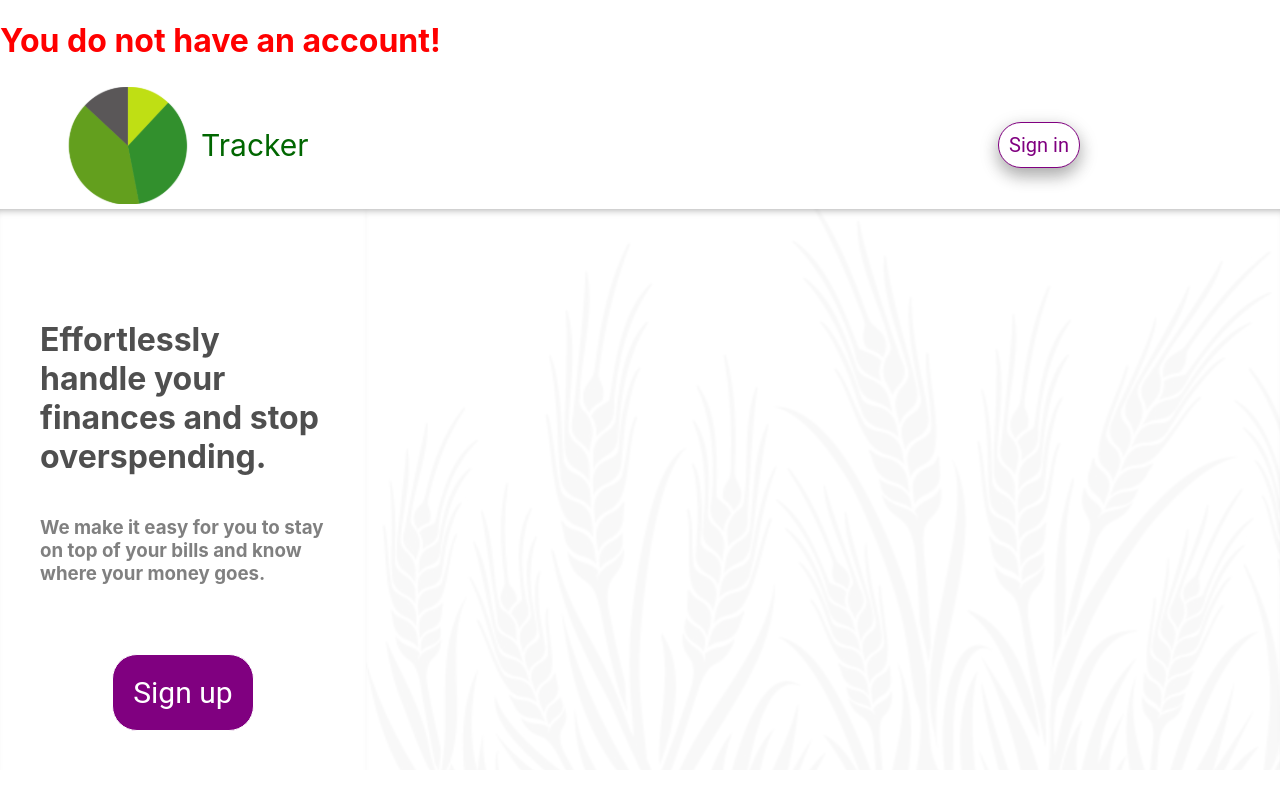
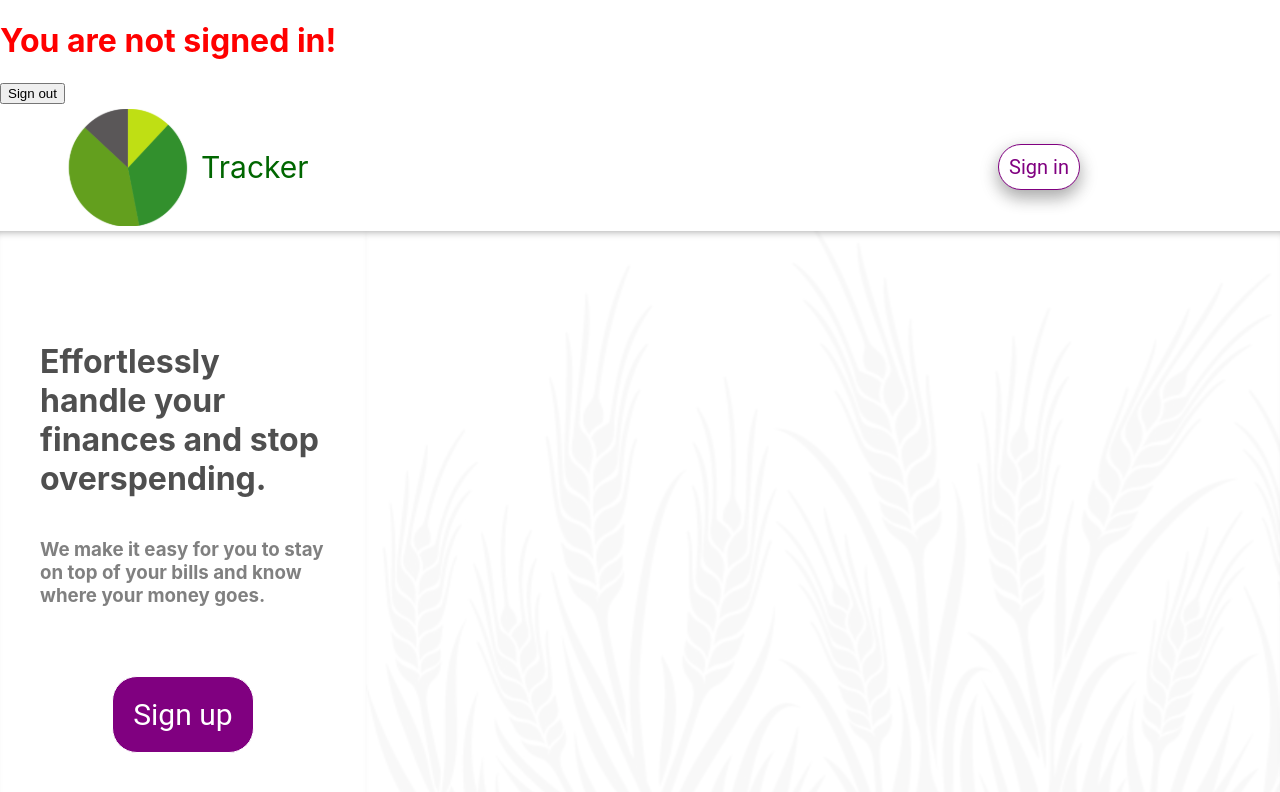
Before and after one commit to MartinZugs/Expense-Tracker, a React (Create React App) app in the folder my-app/: page /#/ in a window 1280 px wide. Shown: the top 792 px of the page. Built offline with nearby package versions, Linux system fonts and the light colour scheme; no server answers.

Commit message:
added a signout fuction and rudimentary button to test.

```diff
--- a/my-app/src/components/Home.js
+++ b/my-app/src/components/Home.js
@@ -18,11 +18,13 @@ class Home extends Component {
             user: {}
         }
     }
+logout(){
+        fire.auth().signOut();
+}
 
     componentDidMount() {
         this.authListener();
     }
-
     componentWillUnmount() {
         // fix Warning: Can't perform a React state update on an unmounted component
         this.setState = (state, callback) => {
@@ -48,8 +50,10 @@ class Home extends Component {
 
         <HashRouter>
             <div>
-                {this.state.user ? (<LoggedInPage/>) : (<h1 style={{color: "red"}}>You do not have an account!</h1>)}
+                {this.state.user ? (<LoggedInPage/>) : (<h1 style={{color: "red"}}>You are not signed in!</h1>)}
+
             </div>
+            <button onClick={this.logout}>Sign out</button>
             <div className="container">
 
                 <LogoHeader />
--- a/my-app/src/content/LoggedInPage.js
+++ b/my-app/src/content/LoggedInPage.js
@@ -14,7 +14,7 @@ class LoggedInPage extends Component {
 
         return (
 
-            <div ><h1>You have an account!</h1></div>
+            <div ><h1>You are signed in!</h1></div>
         );
     }
 }
--- a/my-app/src/content/SignIn.js
+++ b/my-app/src/content/SignIn.js
@@ -1,10 +1,7 @@
 import React, { Component } from 'react';
 import "./signIn.css"
 import fire from "../Firebase";
-
-
-
-
+import {Link} from "react-router-dom";
 
 class SignIn extends Component {
 
--- a/my-app/src/content/SignUp.js
+++ b/my-app/src/content/SignUp.js
@@ -1,6 +1,7 @@
 import React, { Component } from 'react';
 import "./signUp.css"
 import fire from "../Firebase";
+import {Link} from "react-router-dom";
 
 
 const validEmailRegex = RegExp(/^(([^<>()\[\]\.,;:\s@\"]+(\.[^<>()\[\]\.,;:\s@\"]+)*)|(\".+\"))@(([^<>()[\]\.,;:\s@\"]+\.)+[^<>()[\]\.,;:\s@\"]{2,})$/i);
@@ -144,7 +145,7 @@ class SignUp extends Component {
                         </div>
 
                         <button  onClick={this.signup} className="btn--primary--form btn--small" type="submit">Create Account</button>
-                        <p className="message">Already registered? <a href="#">Sign In</a></p>
+                        <p className="message">Already registered? <Link to="/SignIn">Sign In</Link></p>
 
                     </div>
                 </form>
--- a/my-app/src/index.js
+++ b/my-app/src/index.js
@@ -3,8 +3,6 @@ import ReactDOM from 'react-dom';
 import './index.css';
 import App from './App';
 import reportWebVitals from './reportWebVitals';
-
-
 
 
 ReactDOM.render(
```
